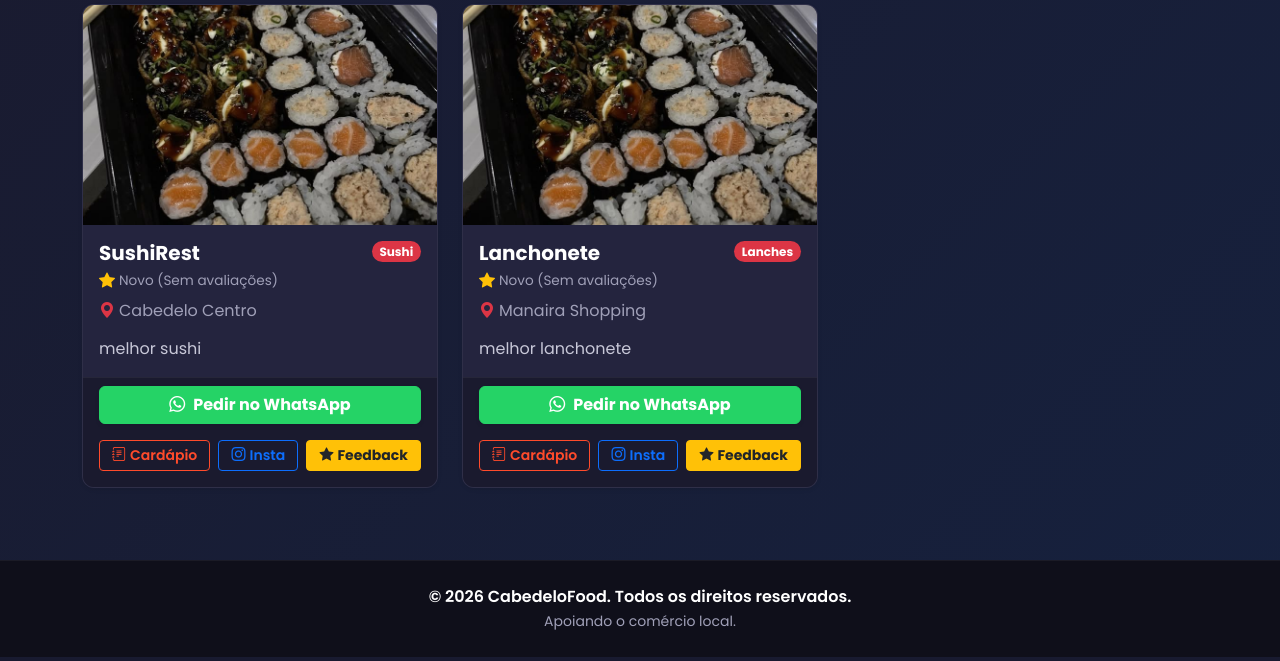
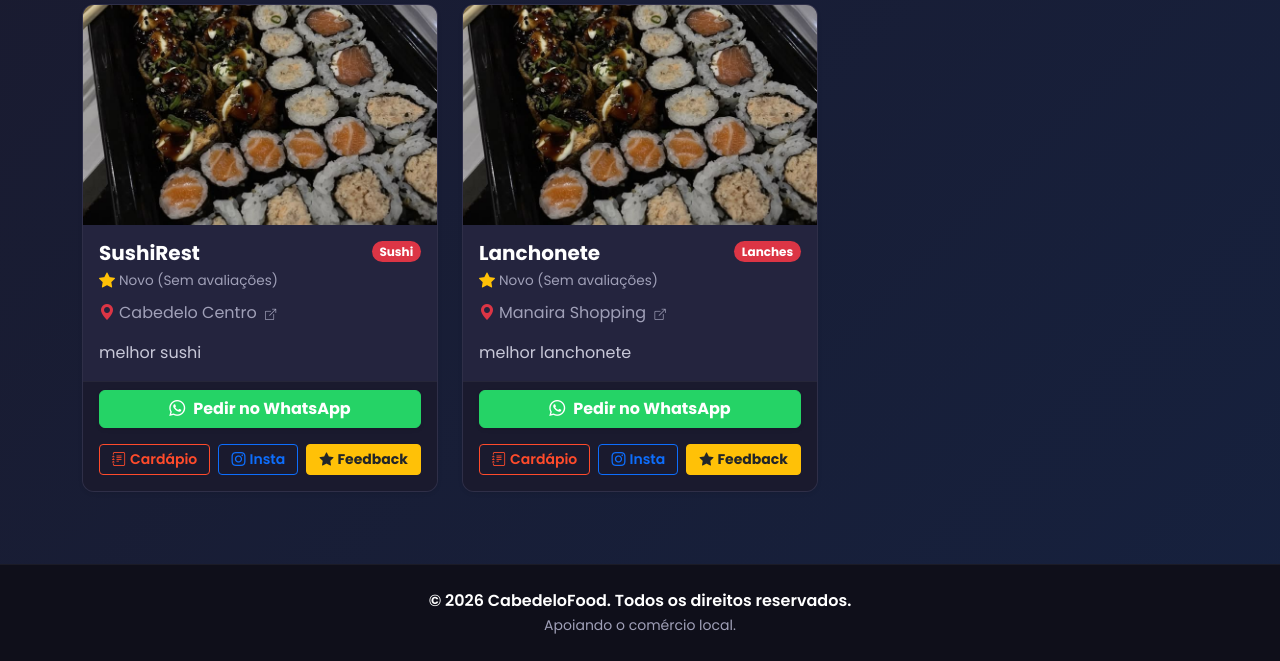
Before and after one commit to brenosobre/CabedeloFood, a Django app: page / in a window 1280 px wide. Shown: the part 372-1033 px from the top of the page. Run offline with Django 5.2, Linux system fonts and the light colour scheme; data comes from the database, SQL or seed files in the repository; data that the repository does not hold is empty.

Commit message:
atualizção na loc

```diff
--- a/restaurantes/templates/restaurantes/index.html
+++ b/restaurantes/templates/restaurantes/index.html
@@ -89,7 +89,7 @@
             width: 70px; white-space: nowrap; overflow: hidden; text-overflow: ellipsis;
         }
 
-        /* --- CSS DO LIGHTBOX (TELA CHEIA) --- */
+        /* --- CSS DO LIGHTBOX E DO LINK DE ENDEREÇO --- */
         #lightbox {
             display: none; position: fixed; z-index: 9999; top: 0; left: 0;
             width: 100%; height: 100%; background: rgba(0, 0, 0, 0.85);
@@ -107,6 +107,13 @@
             transition: color 0.2s;
         }
         .fechar-lightbox:hover { color: #ff4b2b; }
+
+        .endereco-link {
+            transition: color 0.2s ease;
+        }
+        .endereco-link:hover {
+            color: #ff4b2b !important;
+        }
     </style>
 </head>
 <body>
@@ -174,7 +181,6 @@
                             {% endif %}
                         </div>
 
-                        <!-- --- INÍCIO DAS ESTRELAS --- -->
                         <div class="d-flex align-items-center mb-2">
                             <i class="bi bi-star-fill text-warning me-1"></i>
                             {% if rest.media_estrelas > 0 %}
@@ -184,9 +190,13 @@
                                 <span class="text-muted" style="font-size: 0.85rem;">Novo (Sem avaliações)</span>
                             {% endif %}
                         </div>
-                        <!-- --- FIM DAS ESTRELAS --- -->
 
-                        <h6 class="card-subtitle mb-3 text-muted mt-2"><i class="bi bi-geo-alt-fill text-danger me-1"></i>{{ rest.endereco }}</h6>
+                        <!-- --- NOVO LINK DIRETO PARA O GOOGLE MAPS --- -->
+                        <a href="https://www.google.com/maps/search/?api=1&query={{ rest.endereco|urlencode }}+Cabedelo+PB" target="_blank" class="text-decoration-none text-muted card-subtitle d-block mb-3 mt-2 endereco-link">
+                            <i class="bi bi-geo-alt-fill text-danger me-1"></i>{{ rest.endereco }} <i class="bi bi-box-arrow-up-right ms-1" style="font-size: 0.7rem;"></i>
+                        </a>
+                        <!-- --- FIM DO LINK PARA MAPAS --- -->
+
                         <p class="card-text" style="color: #c8c8d8;">{{ rest.descricao|truncatewords:15 }}</p>
 
                         {% if rest.fotos.all %}
@@ -207,8 +217,6 @@
                     </div>
 
                     <div class="card-footer pb-3">
-
-                        <!-- --- NOVO BOTÃO DO WHATSAPP --- -->
                         <div class="mb-3">
                             <a href="https://wa.me/55{{ rest.telefone|cut:' '|cut:'-'|cut:'('|cut:')' }}?text=Olá! Vi o restaurante {{ rest.nome }} no CabedeloFood e gostaria de saber mais."
                                target="_blank"
@@ -217,7 +225,6 @@
                                 <i class="bi bi-whatsapp me-2"></i>Pedir no WhatsApp
                             </a>
                         </div>
-                        <!-- --- FIM DO BOTÃO DO WHATSAPP --- -->
 
                         <div class="d-flex gap-2 flex-wrap">
                             {% if rest.link_cardapio %}
```
